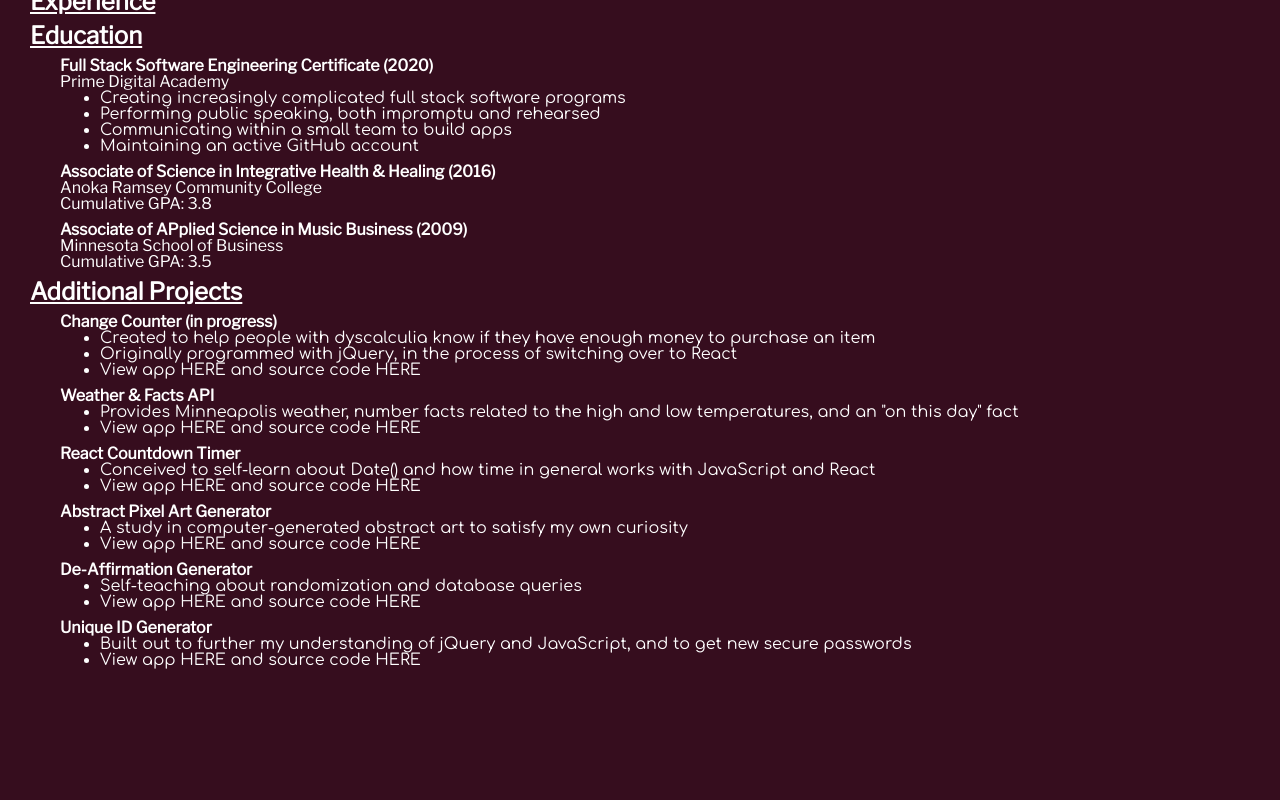
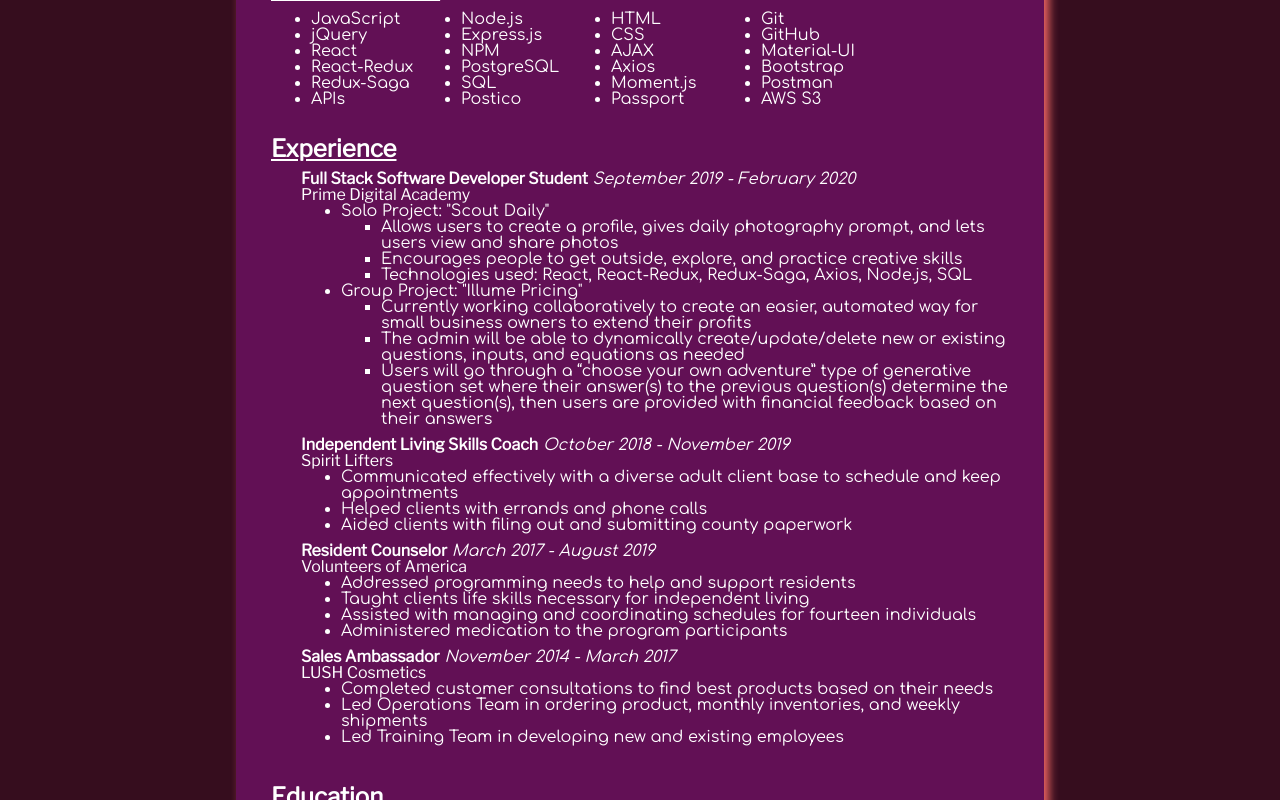
Before and after one commit to awrennuit/full-stack-software-developer-portfolio, a React (Create React App) app: page /resume in a window 1280 px wide. Shown: the part 340-1140 px from the top of the page. Before the commit the page ends 1048 px from the top, so only its background shows below. Built offline with nearby package versions, Linux system fonts and the light colour scheme.

Commit message:
added work experience

```diff
--- a/src/components/Resume/Resume.css
+++ b/src/components/Resume/Resume.css
@@ -1,5 +1,19 @@
-.content-container {
-  padding: 30px;
+.resume-card {
+  background-color: #621055;
+  box-shadow: 5px 5px 10px #ed6663;
+  margin: 0 auto;
+  padding: 20px;
+  border-radius: 25px;
+  max-width: 60%;
+}
+
+.resume-container {
+  margin: 50px 0;
+}
+
+.resume-job-duration {
+  font-weight: normal;
+  font-style: italic;
 }
 
 .resume-li {
@@ -8,6 +22,10 @@
 
 .resume-list-div {
   margin-bottom: 10px;
+}
+
+.resume-section {
+  padding: 15px;
 }
 
 .resume-skills-container {
@@ -29,11 +47,19 @@
   padding-left: 30px;
 }
 
+.resume-sub-li {
+  list-style: square;
+}
+
 .resume-sub-subheading {
   font-weight: normal;
   padding-left: 30px;
 }
 
+.resume-sub-ul {
+  padding-left: 40px;
+}
+
 .resume-ul {
   padding-left: 70px;
 }
--- a/src/components/Resume/Resume.js
+++ b/src/components/Resume/Resume.js
@@ -4,8 +4,10 @@ import './Resume.css';
 function Resume() {
 
   return(
-    <div className="content-container">
-      <div>
+    <div className="resume-container">
+      <div className="resume-card">
+
+        <div className="resume-section">
           <h2 className="secondary-heading">Summary</h2>
           <p>
             Solving puzzles and creating things is what makes me feel alive. Building bridges between
@@ -15,7 +17,8 @@ function Resume() {
             relating to queer identities.
           </p>
         </div>
-      <div>
+
+        <div className="resume-section">
           <h2 className="secondary-heading">Technical Skills</h2>
           <div className="resume-skills-container">
             <ul className="resume-skills-column">
@@ -52,10 +55,71 @@ function Resume() {
             </ul>
           </div>
         </div>
-      <div>
+
+        <div className="resume-section">
           <h2 className="secondary-heading">Experience</h2>
+          <div className="resume-list-div">
+            <h4 className="resume-subheading">Full Stack Software Developer Student
+              <span className="resume-job-duration"> September 2019 - February 2020</span>
+            </h4>
+            <h4 className="resume-sub-subheading">Prime Digital Academy</h4>
+              <ul className="resume-ul">
+                <li className="resume-li">Solo Project: "Scout Daily"</li>
+                <ul className="resume-sub-ul">
+                  <li className="resume-sub-li">Allows users to create a profile, gives daily photography prompt, and lets users view and share photos</li>
+                  <li className="resume-sub-li">Encourages people to get outside, explore, and practice creative skills</li>
+                  <li className="resume-sub-li">Technologies used: React, React-Redux, Redux-Saga, Axios, Node.js, SQL</li>
+                </ul>
+                <li className="resume-li">Group Project: "Illume Pricing"</li>
+                <ul className="resume-sub-ul">
+                  <li className="resume-sub-li">Currently working collaboratively to create an easier, automated way for small business owners to extend their profits</li>
+                  <li className="resume-sub-li">The admin will be able to dynamically create/update/delete new or existing questions, inputs, and equations as needed</li>
+                  <li className="resume-sub-li">Users will go through a “choose your own adventure” type of generative question set where their answer(s) to the previous question(s) determine the next question(s), then users are provided with financial feedback based on their answers</li>
+                </ul>
+              </ul>
           </div>
-      <div>
+
+
+          <div className="resume-list-div">
+            <h4 className="resume-subheading">Independent Living Skills Coach
+              <span className="resume-job-duration"> October 2018 - November 2019</span>
+            </h4>
+            <h4 className="resume-sub-subheading">Spirit Lifters</h4>
+              <ul className="resume-ul">
+                <li className="resume-li">Communicated effectively with a diverse adult client base to schedule and keep appointments</li>
+                <li className="resume-li">Helped clients with errands and phone calls</li>
+                <li className="resume-li">Aided clients with filing out and submitting county paperwork</li>
+              </ul>
+          </div>
+          <div className="resume-list-div">
+            <h4 className="resume-subheading">Resident Counselor
+              <span className="resume-job-duration"> March 2017 - August 2019</span>
+            </h4>
+            <h4 className="resume-sub-subheading">Volunteers of America</h4>
+              <ul className="resume-ul">
+                <li className="resume-li">Addressed programming needs to help and support residents</li>
+                <li className="resume-li">Taught clients life skills necessary for independent living</li>
+                <li className="resume-li">Assisted with managing and coordinating schedules for fourteen individuals</li>
+                <li className="resume-li">Administered medication to the program participants</li>
+              </ul>
+          </div>
+          <div className="resume-list-div">
+            <h4 className="resume-subheading">Sales Ambassador
+              <span className="resume-job-duration"> November 2014 - March 2017</span>
+            </h4>
+            <h4 className="resume-sub-subheading">LUSH Cosmetics</h4>
+              <ul className="resume-ul">
+                <li className="resume-li">Completed customer consultations to find best products based on their needs</li>
+                <li className="resume-li">Led Operations Team in ordering product, monthly inventories, and weekly shipments</li>
+                <li className="resume-li">Led Training Team in developing new and existing employees</li>
+              </ul>
+          </div>
+        </div>
+
+
+
+
+        <div className="resume-section">
           <h2 className="secondary-heading">Education</h2>
             <div className="resume-list-div">
               <h4 className="resume-subheading">Full Stack Software Engineering Certificate (2020)</h4>
@@ -78,7 +142,8 @@ function Resume() {
               <h4 className="resume-sub-subheading">Cumulative GPA: 3.5</h4>
             </div>
         </div>
-      <div>
+
+        <div className="resume-section">
           <h2 className="secondary-heading">Additional Projects</h2>
             <div className="resume-list-div">
               <h4 className="resume-subheading">Change Counter (in progress)</h4>
@@ -125,6 +190,7 @@ function Resume() {
             </div>
         </div>
       </div>
+    </div>
   );
 }
 
```
Lines whose indentation alone changed are shown as unchanged.
